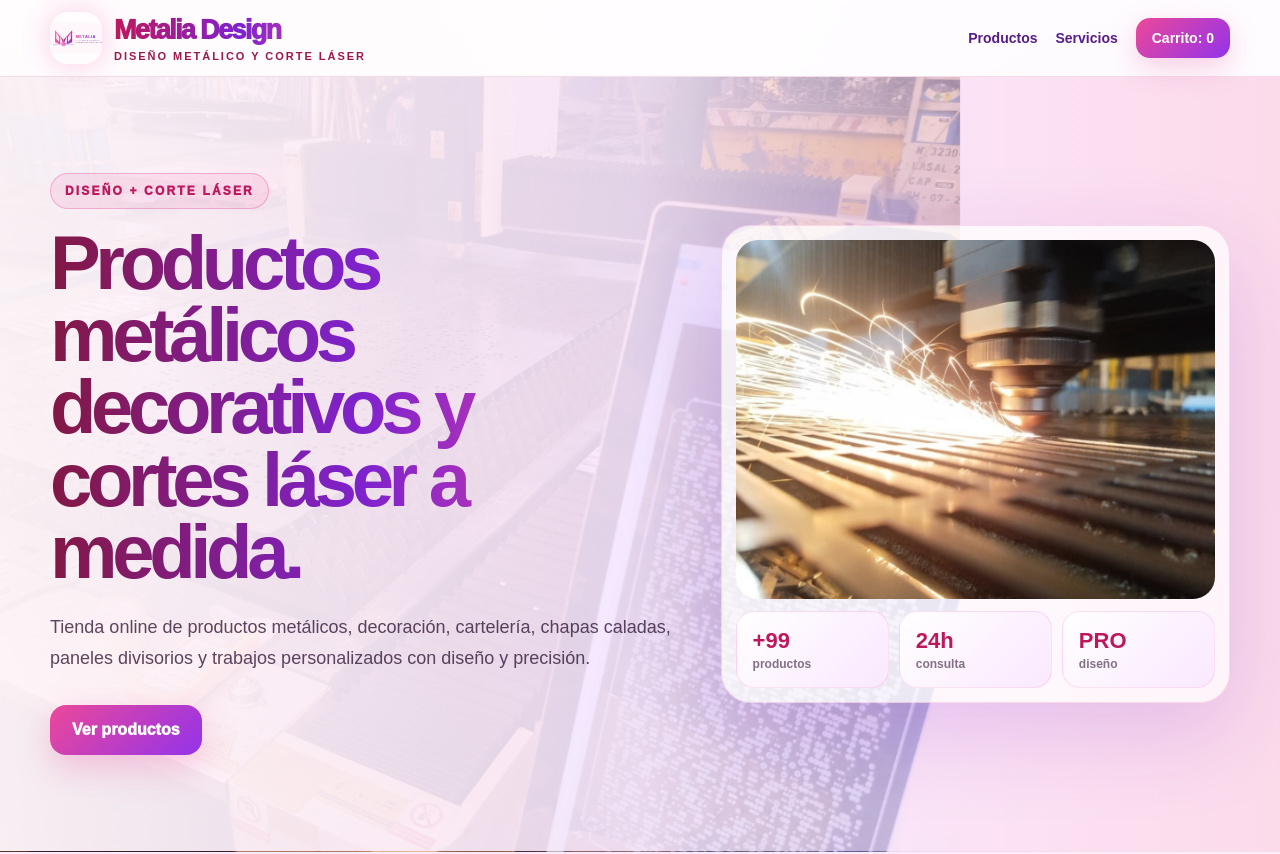
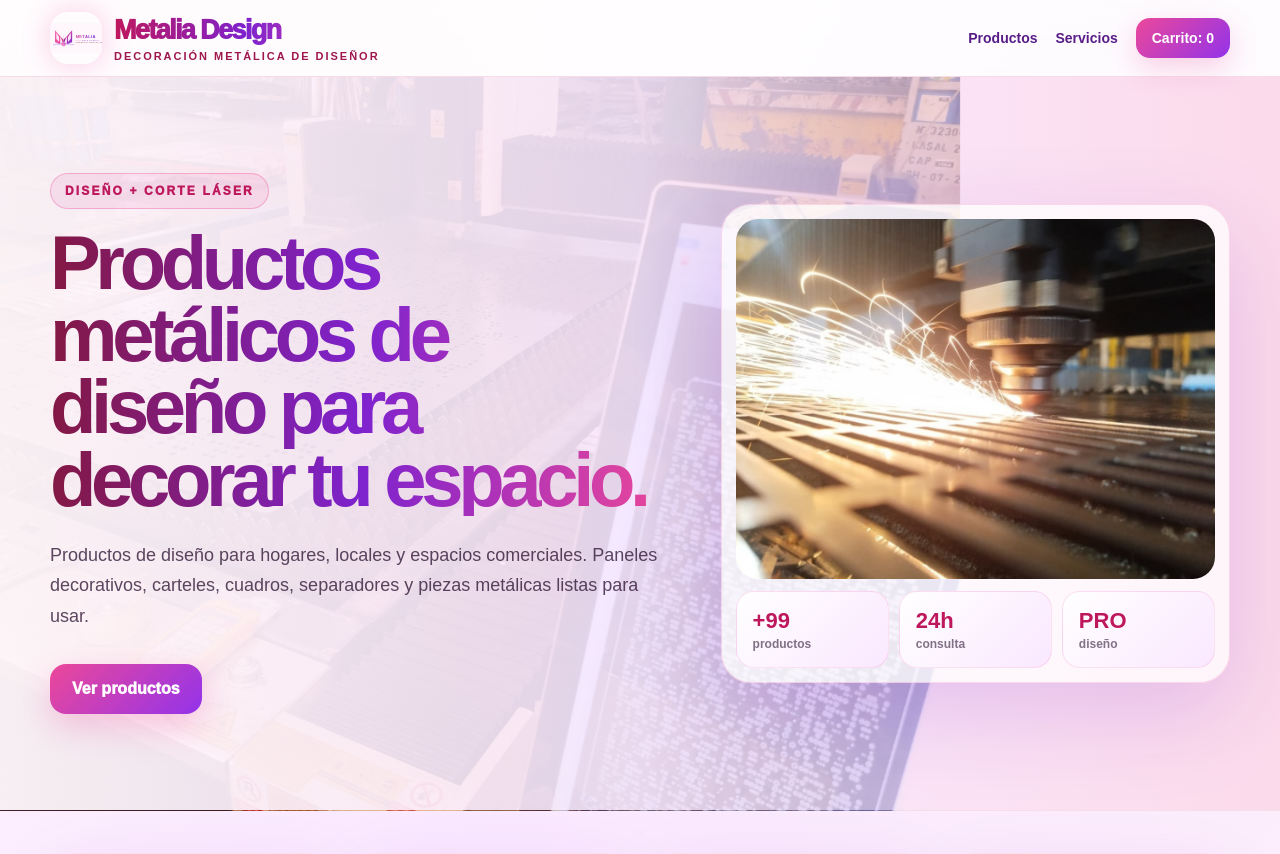
Before and after one commit to ignaciohplt/TIENDA1, a Next.js app: page / in a window 1280 px wide. Shown: the top 854 px of the page. Built offline with nearby package versions, Linux system fonts and the light colour scheme; no server answers.

Commit message:
Update page.tsx

```diff
--- a/app/page.tsx
+++ b/app/page.tsx
@@ -284,7 +284,7 @@ export default function HomePage() {
             />
             <div>
               <strong>Metalia Design</strong>
-              <span>Diseño metálico y corte láser</span>
+              <span>Decoración metálica de diseñor</span>
             </div>
           </a>
 
@@ -310,11 +310,11 @@ export default function HomePage() {
         <div className="container heroGrid">
           <div className="heroText">
             <span className="eyebrow">Diseño + corte láser</span>
-            <h1>Productos metálicos decorativos y cortes láser a medida.</h1>
+            <h1>Productos metálicos de diseño para decorar tu espacio.</h1>
             <p>
-              Tienda online de productos metálicos, decoración, cartelería,
-              chapas caladas, paneles divisorios y trabajos personalizados con
-              diseño y precisión.
+             Productos de diseño para hogares, locales y espacios comerciales.
+             Paneles decorativos, carteles, cuadros, separadores y piezas metálicas
+             listas para usar.
             </p>
 
             <div className="heroActions">
```
